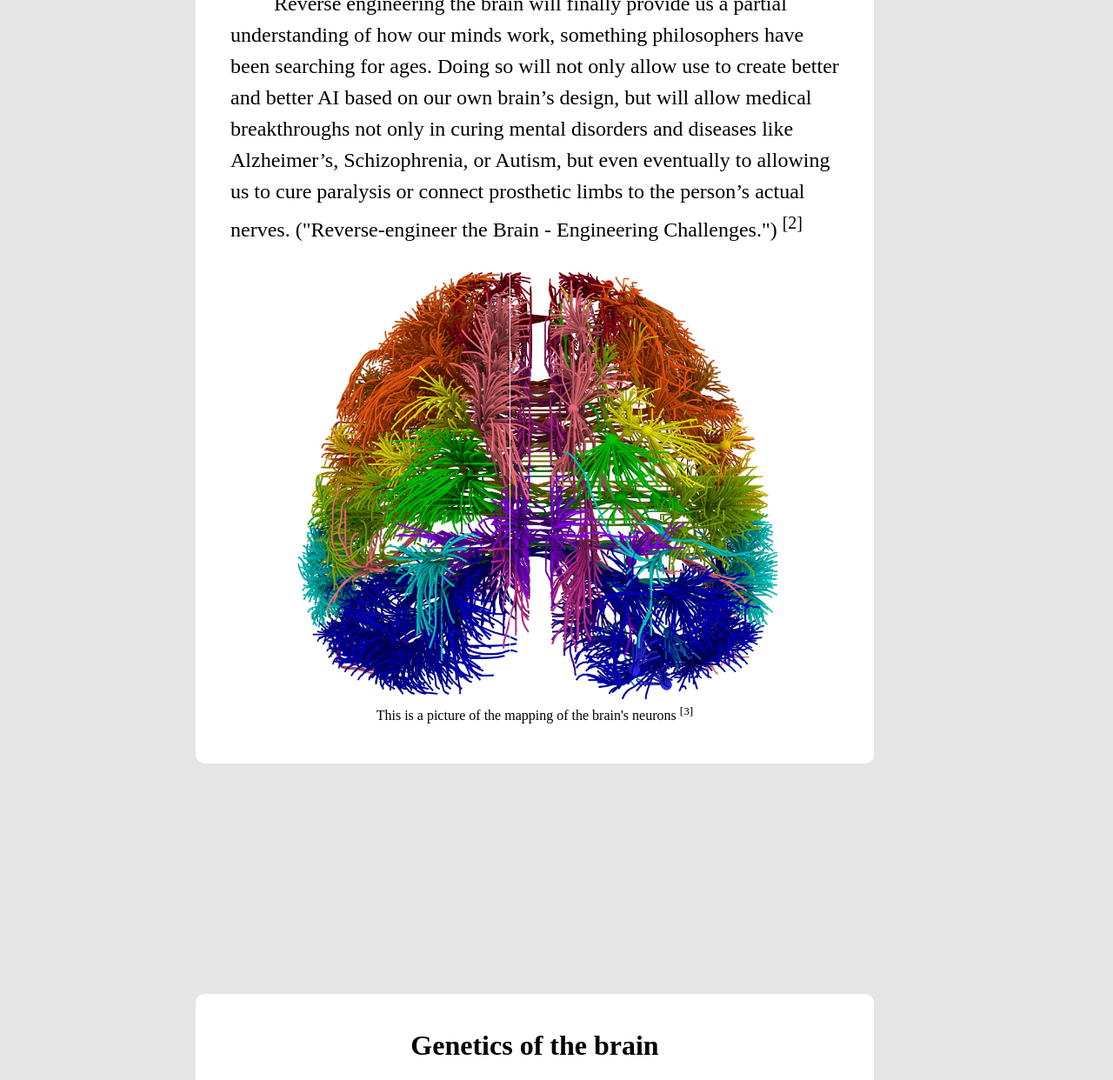
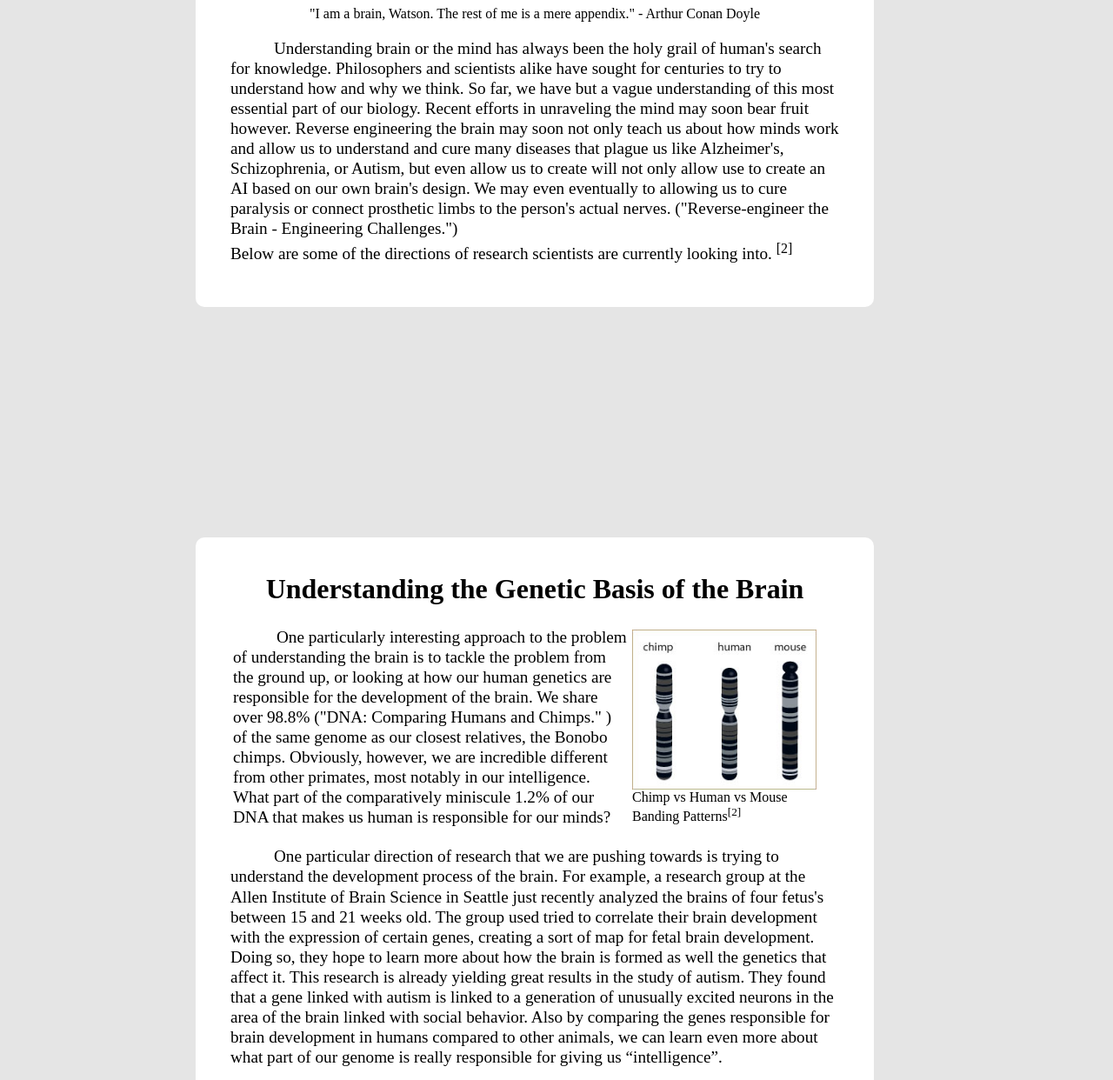
Before and after one commit to ashaw596/2803, a plain HTML site: page test.html in a window 1280 px wide. Shown: the part 372-1614 px from the top of the page at 87% size. Drawn offline with Linux system fonts and the light colour scheme.

Commit message:
Added some stuff to the genetics

```diff
--- a/site.css
+++ b/site.css
@@ -53,6 +53,9 @@ body{
   text-align:left;
   color:Blue;
  }
+ .subtitle td{
+	font-size:100%;
+ }
  p.thick {
 	font-weight: bold;
  }
@@ -105,13 +108,19 @@ a{
 .divider{
 	height: 160px;
 }
+figure {
+	display: block;
+	margin: 0;
+	padding: 0;
+	max-width: 90%;
+}
 figure img {
-	max-width: 90%;
+	max-width: 100%;
 }
 .content p {
 	text-indent:50px;
-	font-size:150%;
-	line-height:150%;
+	font-size:120%;
+	line-height:120%;
 	text-align: left;
 }
 .container {
@@ -228,7 +237,7 @@ figure img {
   background-color:#002157;
 }
 table td a {
-  word-break:break-all;
+ // word-break:break-all;
 }
 table.gridtable {
 	font-family: verdana,arial,sans-serif;
--- a/test.html
+++ b/test.html
@@ -13,37 +13,60 @@
 	<a data-scroll href="#genetics" >Genetics</a>
 	<a data-scroll href="#simulating" >Simulating</a>
 	<a data-scroll href="#interfacing" >Interfacing</a>
-
+	<a data-scroll href="#conclusion" >Conclusion</a>
+	<a data-scroll href="#bib">Bibliography</a>
 </div>
 <div class="top">
 <table class="center"><tr>
 	<td>Reverse Engineering The <b>Brain</b></td>
 	<td><img src="brain.jpg" alt="brain" width="100px" /></td>
-</tr></table>
+</tr>
+<tr class="subtitle">
+	<td>Current Research and its Importance</td>
+</tr>
+</table>
 </div>
 <div class="mainpanel">
 	<div class="container" name="intro" id="intro">
 		<div class="content" >
 		<h1>Introduction</h1>
+		"I am a brain, Watson. The rest of me is a mere appendix." - Arthur Conan Doyle
 		<p>
-		Reverse engineering the brain will finally provide us a partial understanding of how our minds work, something philosophers have been searching for ages. Doing so will not only allow use to create better and better AI based on our own brain’s design, but will allow medical breakthroughs not only in curing mental disorders and diseases like Alzheimer’s, Schizophrenia, or Autism, but even eventually to allowing us to cure paralysis or connect prosthetic limbs to the person’s actual nerves. ("Reverse-engineer the Brain - Engineering Challenges.")
-		<sup>[2]</sup>
-		</p>
-		<figure>
-			<img src="brain-map.jpg" />
-			<figcaption>This is a picture of the mapping of the brain's neurons
-				<sup>[3]</sup>
-			</figcaption>
-		</figure>
+		Understanding brain or the mind has always been the holy grail of human's search for knowledge. Philosophers and scientists alike have sought for centuries to try to understand how and why we think. So far, we have but a vague understanding of this most essential part of our biology. Recent efforts in unraveling the mind may soon bear fruit however. Reverse engineering the brain may soon not only teach us about how minds work and allow us to understand and cure many diseases that plague us like Alzheimer's, Schizophrenia, or Autism, but even allow us to create will not only allow use to create an AI based on our own brain's design. We may even eventually to allowing us to cure paralysis or connect prosthetic limbs to the person's actual nerves.
+		("Reverse-engineer the Brain - Engineering Challenges.")
+		<br />
+		Below are some of the directions of research scientists are currently looking into.
+		<sup>[2]</sup></p>
+		<!--
+			random video about reverse engineering hte brain
+			<object type="application/x-shockwave-flash" data="http://c.brightcove.com/services/viewer/federated_f9?&amp;width=515&amp;height=290&amp;flashID=myExperience&amp;bgcolor=%23FFFFFF&amp;isVid=true&amp;isUI=true&amp;dynamicStreaming=true&amp;%40videoPlayer=1231189785001&amp;playerID=1187410652001&amp;playerKey=AQ~~%2CAAAAGuNzXFE~%2Cqu1BWJRU7c2zPXB5pnS6ytF42ALvFXD6&amp;autoStart=&amp;debuggerID=&amp;startTime=1398217383720" id="myExperience" width="515" height="290" class="BrightcoveExperience" seamlesstabbing="undefined"><param name="allowScriptAccess" value="always"><param name="allowFullScreen" value="true"><param name="seamlessTabbing" value="false"><param name="swliveconnect" value="true"><param name="wmode" value="window"><param name="quality" value="high"><param name="bgcolor" value="#FFFFFF"></object>
+		-->
 		</div>
 	</div>
 	<div class="divider">
 	</div>
 	<div class="container" name="genetics" id="genetics">
 		<div class="content">
-		<h1>Genetics of the brain</h1>
+		<h1>Understanding the Genetic Basis of the Brain</h1>
+		<table>
+		<tr>
+			<td>
+			<p>
+				One particularly interesting approach to the problem of understanding the brain is to tackle the problem from the ground up, or looking at how our human genetics are responsible for the development of the brain. We share over 98.8% ("DNA: Comparing Humans and Chimps." ) of the same genome as our closest relatives, the Bonobo chimps. Obviously, however, we are incredible different from other primates, most notably in our intelligence. What part of the comparatively miniscule 1.2% of our DNA that makes us human is responsible for our minds?
+			</p>
+			</td>
+			<td>
+				<figure style="width:235px">
+					<img src="dna.jpg"/>
+					<figcaption>
+					Chimp vs Human vs Mouse Banding Patterns<sup>[2]</sup>
+					</figcaption>
+				</figure>
+			</td>
+		</tr>
+		</table>
 		<p>
-			One particular direction of research that we are pushing towards is trying to understand the development process of the brain. For example, a research group at the Allen Institute of Brain Science in Seattle just recently analyzed the brains of four fetus’s between 15 and 21 weeks old. The group used tried to correlate their brain development with the expression of certain genes, creating a sort of map for fetal brain development. Doing so, they hope to learn more about how the brain is formed as well the genetics that affect it. This research is already yielding great results in the study of autism. They found that a gene linked with autism is linked to a generation of unusually excited neurons in the area of the brain linked with social behavior. Also by comparing the genes responsible for brain development in humans compared to other animals, we can learn even more about what part of our genome is really responsible for giving us “intelligence”.	</p>
+			One particular direction of research that we are pushing towards is trying to understand the development process of the brain. For example, a research group at the Allen Institute of Brain Science in Seattle just recently analyzed the brains of four fetus's between 15 and 21 weeks old. The group used tried to correlate their brain development with the expression of certain genes, creating a sort of map for fetal brain development. Doing so, they hope to learn more about how the brain is formed as well the genetics that affect it. This research is already yielding great results in the study of autism. They found that a gene linked with autism is linked to a generation of unusually excited neurons in the area of the brain linked with social behavior. Also by comparing the genes responsible for brain development in humans compared to other animals, we can learn even more about what part of our genome is really responsible for giving us “intelligence”.	</p>
 		</div>
 	</div>
 	<div class="divider">
@@ -68,10 +91,36 @@
 		<p>
 			Ted Berger, at University of Southern California, is running experiments on artificially transmitting neurotransmitters through the hippocampus. The artificial relay is a circuit board with input and output electrodes. The hippocampus is the area of the brain known to be responsible for converting short-term memories into long-term memories. The underlying difficulty in these experiments is the inherent nonlinearity in brain signals. The output does not directly spur from the input, but is a result of many input waves from different neurons suppressing or accentuating each other. Berger and his team have derived algorithms to mimic these interactions. The chip has successfully bridged lost memories in controlled tests on lab rats and primates.
 			<br />
-			<br />Berger’s goal is to negate the memory-losing symptoms of Alzheimer’s and other damaged brains in humans. Riding on initial success, the researchers are now beginning to think about how and when to bring their chip to humans. Just 20 years ago, his hypotheses were considered lunatic. Now he and his team are considered neuroscience pioneers. In the next two years, Berger hopes to implant an actual ‘memory prosthesis’ in animals to study a wide variety of behavioral situations, proving or disproving the reach of his equations. Even still, the researchers are collaborating with clinicians at his university to plan human studies, combining his chip with that of his peers – electrodes spanning the hippocampus to detect and prevent seizures in patients with severe epilepsy – to acquire data for further ‘memory code’ patterns.
+			<br />Berger's goal is to negate the memory-losing symptoms of Alzheimer's and other damaged brains in humans. Riding on initial success, the researchers are now beginning to think about how and when to bring their chip to humans. Just 20 years ago, his hypotheses were considered lunatic. Now he and his team are considered neuroscience pioneers. In the next two years, Berger hopes to implant an actual ‘memory prosthesis' in animals to study a wide variety of behavioral situations, proving or disproving the reach of his equations. Even still, the researchers are collaborating with clinicians at his university to plan human studies, combining his chip with that of his peers – electrodes spanning the hippocampus to detect and prevent seizures in patients with severe epilepsy – to acquire data for further ‘memory code' patterns.
 		</p>
 		</div>
 	</div>
+	<div class="divider">
+	</div>
+	<div class="container" name="conclusion" id="conclusion">
+		<div class="content">
+		<h1>Conclusion</h1>
+		<p>
+		</p>
+		</div>
+	</div>
+
+	<div class="divider">
+	</div>
+	<div class="container" name="bib" id="bib">
+		<div class="content">
+		<h1>Bibliography</h1>
+		<p>
+		</p>
+		</div>
+	</div>
+	<div class="divider">
+	</div>
+	<div class="divider">
+	</div>
+	<div class="divider">
+	</div>
+
 </div>
 
 <script>
```
Also changed, not shown: dna.jpg (added).
